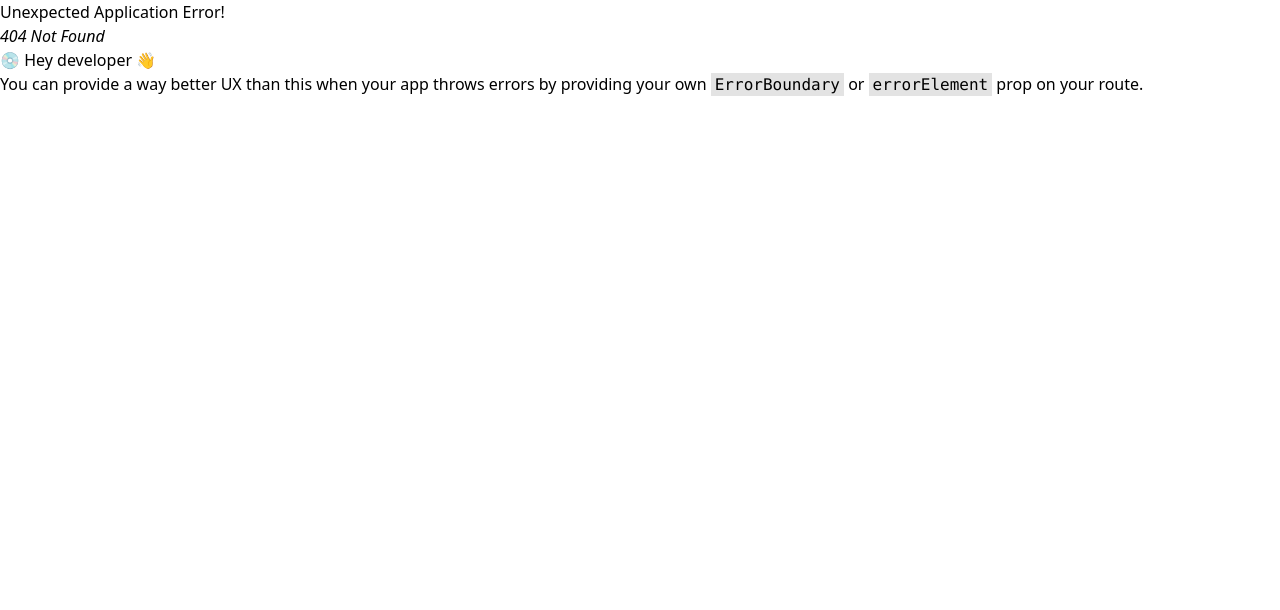
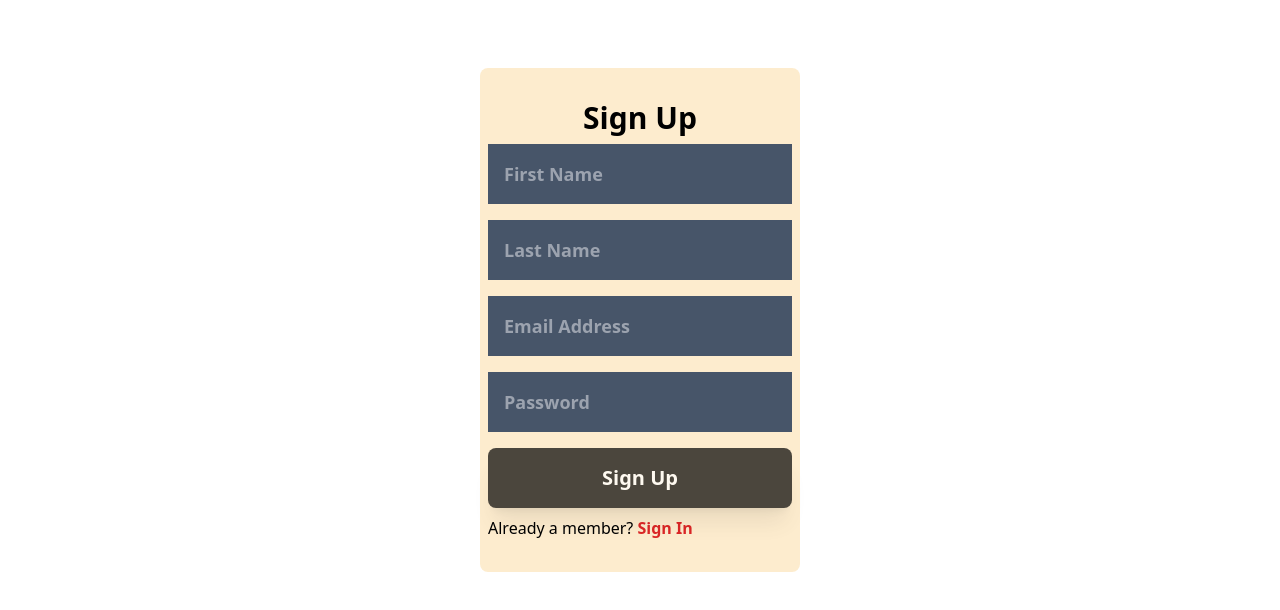
Before and after one commit to mukundaparajuli/projects-exchange, a React (Create React App) app: page /signup in a window 1280 px wide. Before the commit this address had no page. Shown: the top 610 px of the page. Built offline with nearby package versions, Linux system fonts and the light colour scheme.

Commit message:
added the signup and login page

```diff
--- a/src/Components/CartCard.js
+++ b/src/Components/CartCard.js
@@ -21,7 +21,7 @@ const CartCard = (project) => {
           Buy Now
         </button>
         <button className="border-2 border-black rounded-md bg-red-600 m-2 font-bold text-white p-1 shadow-red-400 w-40">
-          Add to Cart
+          Remove
         </button>
       </div>
     </div>
--- a/src/Components/CartCards.js
+++ b/src/Components/CartCards.js
@@ -3,7 +3,6 @@ import CartCard from "./CartCard";
 import { useSelector } from "react-redux";
 
 const CartCards = () => {
-  // const cartItems = useSelector((store) => store.projects.cartProjects) || [];
   const cartItems = useSelector((state) => state.projects.cartProjects);
   return (
     <div className=" flex justify-center items-center">
--- /dev/null
+++ b/src/Components/SignUp.js
@@ -0,0 +1,52 @@
+import React, { useState } from "react";
+
+const SignUp = () => {
+  const [signedIn, setSignedIn] = useState();
+  return (
+    <div className="absolut flex justify-center items-center w-full h-[80vh]">
+      <div className=" w-3/12 m-8 p-8  bg-amber-500 bg-opacity-20 rounded-lg h-auto">
+        {signedIn ? <div className="flex justify-center w-full text-3xl font-semibold">
+          Sign In
+        </div> :
+          <div className="flex justify-center w-full text-3xl font-semibold">
+            Sign Up
+          </div>}
+        <div className="flex justify-center items-center">
+          <form action="">
+            {" "}
+            {!signedIn && <><label htmlFor="firstName" className="sr-only " >
+              First Name
+            </label>
+              <input type="text" name="firstName" id="firstName" placeholder="First Name" className="my-2 p-4 text-lg text-white bg-slate-600 font-bold" />
+              <br />
+              <label htmlFor="lastName" className="sr-only" placeholder="Last Name">
+                Last Name</label>
+              <input type="text" name="lastName" id="lastName" placeholder="Last Name" className="my-2 p-4 text-lg text-white bg-slate-600 font-bold" />
+            </>}
+            <br />
+            <label htmlFor="emailAddress" className="sr-only">
+              Email Address
+            </label>
+            <input
+              type="email"
+              name="email"
+              id="email"
+              placeholder="Email Address"
+              className="my-2 p-4 text-lg text-white bg-slate-600 font-bold" />
+            <br />
+            <label htmlFor="password" className="sr-only">
+              Password
+            </label>
+            <input type="password" name="password" id="password" placeholder="Password" className="my-2 p-4 text-lg text-white bg-slate-600 font-bold" />
+            <br />
+            <button className="font-semibold text-white bg-black rounded-lg shadow-xl text-center w-full my-2 p-4 text-xl opacity-70">{signedIn ? "Sign In" : "Sign Up"}</button>
+            {signedIn ? <div>Don't have an account yet?<button className="font-bold text-red-600 " onClick={(e) => { setSignedIn(!signedIn); e.preventDefault() }}>Sign Up</button></div>
+              : <div>Already a member? <button className="font-bold text-red-600 " onClick={(e) => { setSignedIn(!signedIn); e.preventDefault() }} >Sign In</button></div>
+            } </form>
+        </div>
+      </div>
+    </div>
+  );
+};
+
+export default SignUp;
--- a/src/Components/ViewProject.js
+++ b/src/Components/ViewProject.js
@@ -1,32 +1,20 @@
-import React from "react";
-import { useParams } from "react-router-dom";
-// import { Document, Page, pdfjs } from "react-pdf";
+import React from 'react';
+import { useParams } from 'react-router-dom';
 import useProjectDetails from "../hooks/useProjectDetails";
-
-// pdfjs.GlobalWorkerOptions.workerSrc = `https://unpkg.com/pdfjs-dist@${pdfjs.version}/build/pdf.worker.min.js`;
 
 const ViewProject = () => {
   const { projectId } = useParams();
   const project = useProjectDetails(projectId);
-
+  console.log(project)
   return (
-    project && (
-      <div>
-        <div className=" mt-4 ml-4 ">
-          <div className="text-5xl font-bold">{project.name}</div>
-          <div className="font-bold italic text-md">
-            {project.subject},{project.university}
-          </div>
+    <div>
+      {project && (
+        <div>
+          <div>{project.title}</div>
+          <div><iframe title="project-pdf" src={project.pdfUrl} frameBorder="0"></iframe></div>
         </div>
-        <div className="flex justify-center items-center">
-          <iframe
-            src={project.pdfURL}
-            frameborder="0"
-            className="h-[100vh] w-[100vh]"
-          ></iframe>
-        </div>
-      </div>
-    )
+      )}
+    </div>
   );
 };
 
```
Also changed, not shown: src/App.js (+10 -0 lines).
